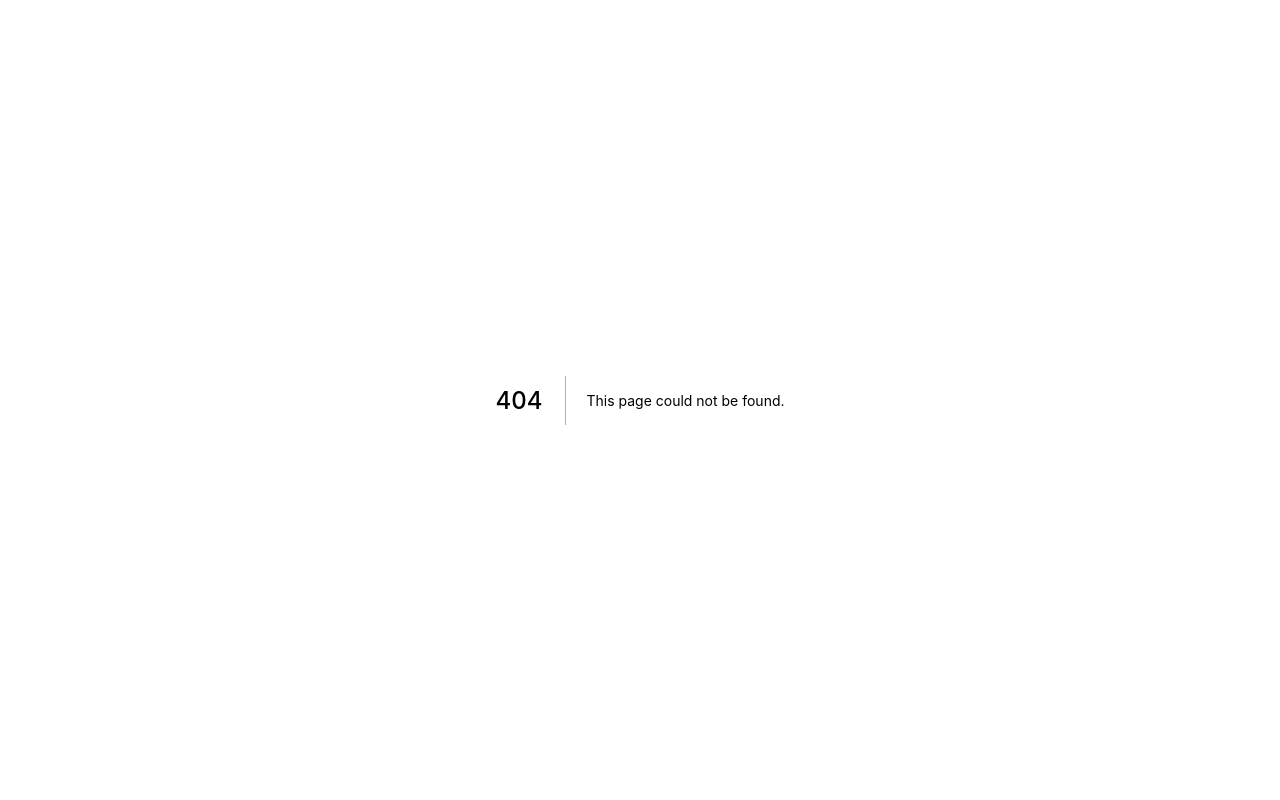
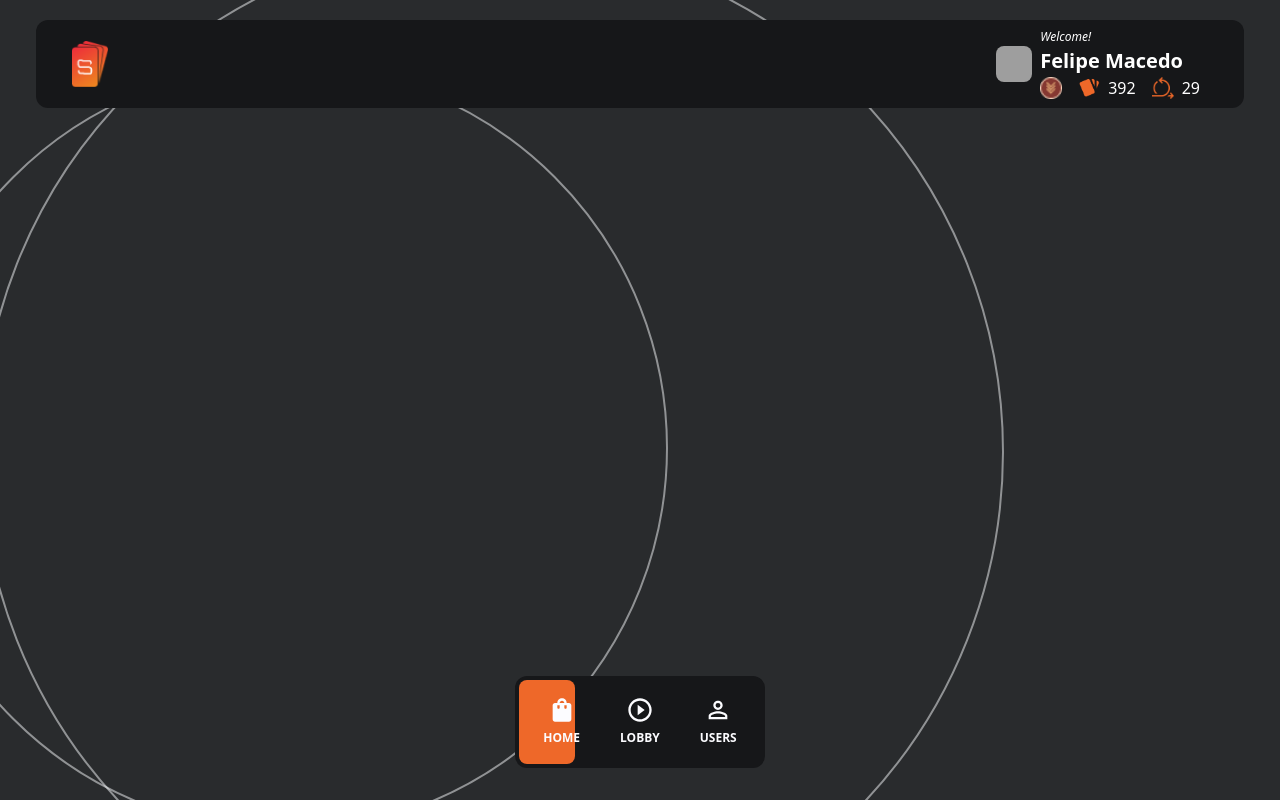
Before and after one commit to Agility-Creative-Solutions/scrummy-app, a Next.js app: page /dashboard in a window 1280 px wide. Before the commit this address had no page. Built offline with nearby package versions, Linux system fonts and the light colour scheme; grey boxes are pictures that could not be loaded.

Commit message:
feat: improvments userbar and dashlayout

```diff
--- a/src/components/mols/NavBar/index.tsx
+++ b/src/components/mols/NavBar/index.tsx
@@ -1,6 +1,7 @@
 import React from 'react';
 
 import Logo from '../../../../public/assets/images/scrummylogo.png';
+import UserBar from '../UserBar';
 
 export type NavBarProps = {
   onClick?: (e: any) => void;
@@ -8,10 +9,17 @@ export type NavBarProps = {
 
 const NavBar: React.FC<NavBarProps> = () => {
   return (
-    <div className="flex flex-wrap justify-around rounded-xl bg-dark-100">
-      <img src={Logo.src} alt="Logo Image" className="h-auto w-9 flex-none" />
+    <div className=" my-5 flex w-full max-w-7xl flex-wrap items-center justify-around rounded-xl bg-dark-100">
+      <img src={Logo.src} alt="Logo Image" className="ml-9 h-auto w-9" />
       <div className="w-auto flex-auto"></div>
-      <div className="flex-none">UserBar Component</div>
+      <div className="pr-9">
+        <UserBar
+          userName="Felipe Macedo"
+          welcome={true}
+          avatar="Felipe_avatar"
+          medal="Bronze3"
+        />
+      </div>
     </div>
   );
 };
--- a/src/components/mols/UserBar/index.tsx
+++ b/src/components/mols/UserBar/index.tsx
@@ -73,7 +73,9 @@ const UserBar: React.FC<UserBarProps> = ({
       </div>
       <div className="flex flex-col">
         {welcome && (
-          <Typography className="text-xs italic">Welcome!</Typography>
+          <Typography className="text-xs italic text-white">
+            Welcome!
+          </Typography>
         )}
         <Typography variant="h5" className="text-xl text-white">
           {userName}
@@ -82,6 +84,8 @@ const UserBar: React.FC<UserBarProps> = ({
           <Typography className="pb-2 text-xs italic text-white">{`Joined ${joinedAt} ago `}</Typography>
         )}
         <div className="flex flex-row items-center gap-4">
+          {welcome && (
+            <>
               <div
                 onMouseEnter={() => setMedalRank(true)}
                 onMouseLeave={() => setMedalRank(false)}
@@ -95,11 +99,10 @@ const UserBar: React.FC<UserBarProps> = ({
                   )}
                 </MedalsIcons>
               </div>
-          {welcome && (
-            <>
               <div
                 onMouseEnter={() => setCardsChosenOpen(true)}
                 onMouseLeave={() => setCardsChosenOpen(false)}
+                className="text-white"
               >
                 <BarBadge value="392" icon={IconCards.src} />
                 {cardsChosenOpen && (
@@ -112,6 +115,7 @@ const UserBar: React.FC<UserBarProps> = ({
               <div
                 onMouseEnter={() => setSprintsPlanned(true)}
                 onMouseLeave={() => setSprintsPlanned(false)}
+                className="text-white"
               >
                 <BarBadge value="29" icon={IconSprints.src} />
                 {sprintsPlanned && (
@@ -125,6 +129,16 @@ const UserBar: React.FC<UserBarProps> = ({
           )}
           {!welcome && (
             <>
+              <div>
+                <MedalsIcons medal={medal}>
+                  {medalRank && (
+                    <div className="absolute bottom-5 flex gap-2 rounded-xl bg-white p-4 text-scrummyOrange-500">
+                      {medal}
+                      <div className="absolute bottom-[-1px] left-2 h-5 w-5 rotate-45 rounded-tl-lg bg-white"></div>
+                    </div>
+                  )}
+                </MedalsIcons>
+              </div>
               <div className="text-white">
                 <BarBadge value="392" icon={IconCards.src} />
                 {cardsChosenOpen && (
--- a/src/layouts/DashboardLayout.tsx
+++ b/src/layouts/DashboardLayout.tsx
@@ -9,16 +9,37 @@ export type DashboardLayoutProps = {
 
 const DashboardLayout: React.FC<DashboardLayoutProps> = ({ children }) => {
   return (
-    <div className="relative flex h-[100vh] w-[100vw] flex-col justify-center overflow-hidden bg-dark-300">
-      <div className="absolute left-[-20px] top-[-80px]  h-[80vw] max-h-[1100px] min-h-[700px] w-[80vw] min-w-[700px] max-w-[1100px] rounded-full border-[2px] border-slate-50/50 object-cover"></div>
-      <div className=" absolute left-[-100px] h-[60vw] max-h-[800px] min-h-[500px] w-[60vw] min-w-[500px] max-w-[800px] rounded-full border-[2px] border-slate-50/50 object-cover"></div>
-      <div className="flex flex-row items-center align-middle">
-        <div className="my-5 mx-9 grid grid-cols-1 grid-rows-3">
-          <NavBar />
-        </div>
-        <div className="">{children}</div>
-        <div className=" my-12">
-          <ActionBar />
+    <div className="relative h-[100vh] w-[100vw] overflow-hidden bg-dark-300">
+      <div className="absolute left-[-20px] top-[-60px] h-[80vw] max-h-[1100px] min-h-[700px] w-[80vw] min-w-[700px] max-w-[1100px] rounded-full border-[2px] border-slate-50/50 object-cover"></div>
+      <div className=" absolute left-[-100px] top-16 h-[60vw] max-h-[800px] min-h-[500px] w-[60vw] min-w-[500px] max-w-[800px] rounded-full border-[2px] border-slate-50/50 object-cover"></div>
+      <div className="relative mx-9 flex h-[100vh] w-auto flex-col items-center justify-between">
+        <NavBar />
+        <div className="w-full max-w-7xl">{children}</div>
+
+        <div className="my-8">
+          <ActionBar
+            buttonSize={20}
+            actions={[
+              {
+                id: 'test1',
+                icon: 'MdShoppingBag',
+                label: 'Home',
+                onClick: () => console.log('icon1'),
+              },
+              {
+                id: 'test2',
+                icon: 'MdPlayCircleOutline',
+                label: 'Lobby',
+                onClick: () => console.log('icon1'),
+              },
+              {
+                id: 'test3',
+                icon: 'MdPersonOutline',
+                label: 'Users',
+                onClick: () => console.log('icon1'),
+              },
+            ]}
+          />
         </div>
       </div>
     </div>
--- /dev/null
+++ b/src/pages/dashboard.tsx
@@ -0,0 +1,13 @@
+import React from 'react';
+
+import DashboardLayout from '@/layouts/DashboardLayout';
+
+const Dashboard = () => {
+  return (
+    <DashboardLayout>
+      <div></div>
+    </DashboardLayout>
+  );
+};
+
+export default Dashboard;
```
Lines whose indentation alone changed are shown as unchanged.
